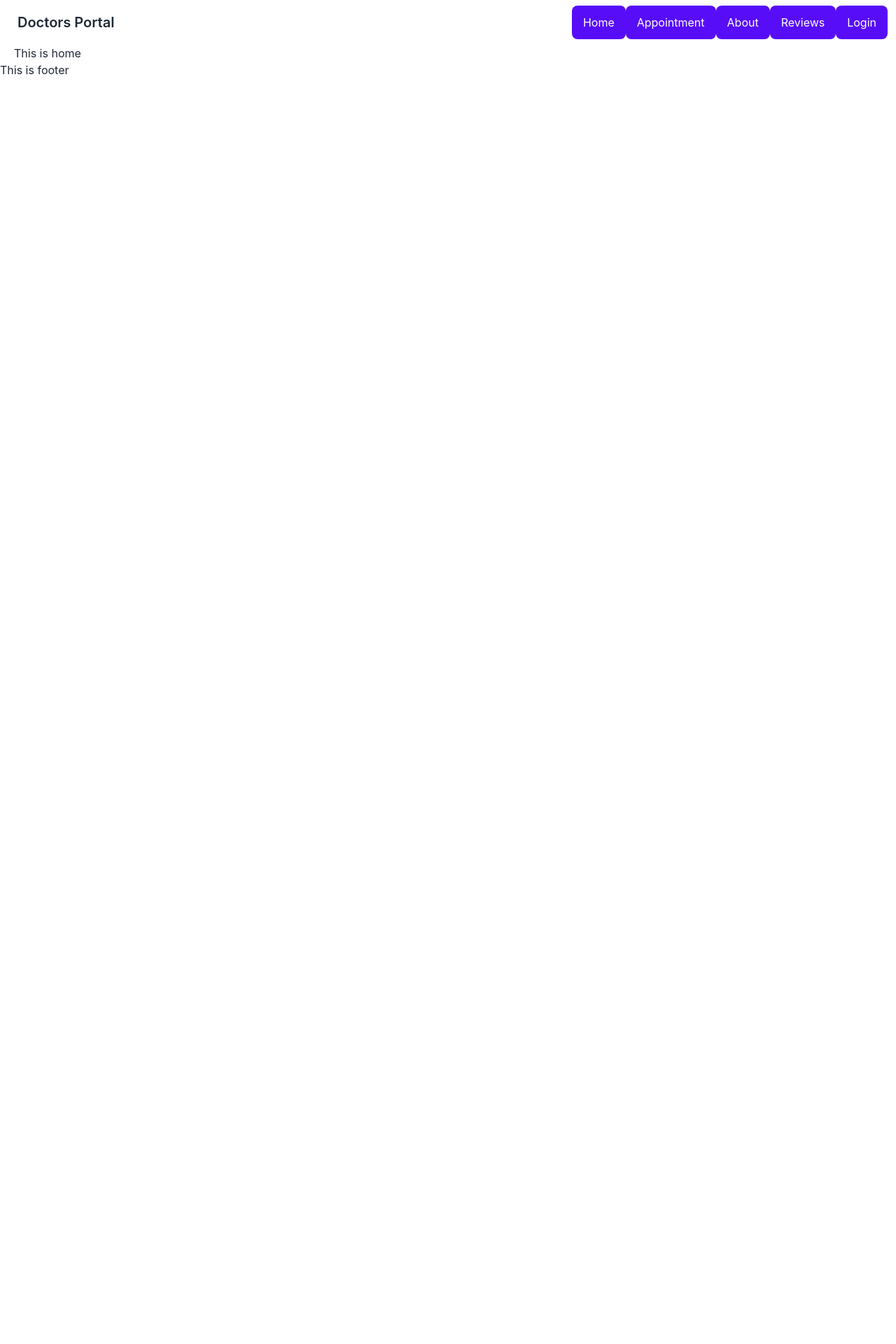
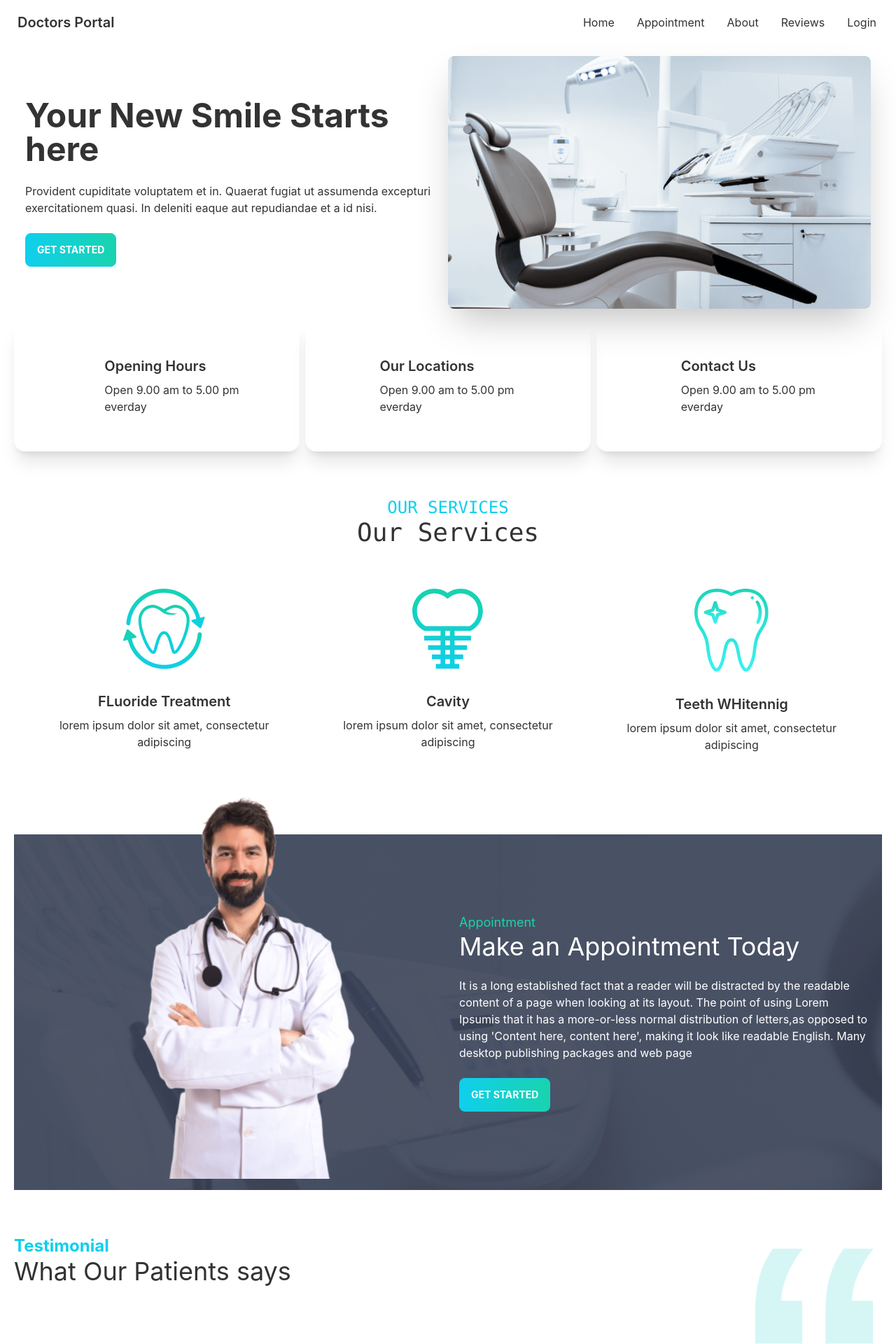
Before and after one commit to abdurrahman720/Doctors-Portal-Client, a React (Create React App) app: page / in a window 1280 px wide. Shown: the top 1920 px of the page at 70% size. Before the commit the page ends 800 px from the top, so only its background shows below. Built offline with nearby package versions, Linux system fonts and the light colour scheme.

Commit message:
working on homepage

```diff
--- a/public/index.html
+++ b/public/index.html
@@ -1,5 +1,5 @@
 <!DOCTYPE html>
-<html data-theme="light" lang="en">
+<html data-theme="doctortheme" lang="en">
   <head>
     <meta charset="utf-8" />
     <link rel="icon" href="%PUBLIC_URL%/favicon.ico" />
--- /dev/null
+++ b/src/Components/PrimaryButton.jsx
@@ -0,0 +1,11 @@
+import React from 'react';
+
+const PrimaryButton = ({children}) => {
+    return (
+        <button className="btn btn-primary bg-gradient-to-r from-primary to-secondary text-white font-bold">
+            {children}
+          </button>
+    );
+};
+
+export default PrimaryButton;
--- /dev/null
+++ b/src/Pages/Home/Banner.jsx
@@ -0,0 +1,24 @@
+import React from "react";
+import chair from "../../assets/images/chair.png";
+import PrimaryButton from "../../Components/PrimaryButton";
+
+const Banner = () => {
+  return (
+    <div className="hero  ">
+      <div className="hero-content  flex-col lg:flex-row-reverse">
+        <img  src={chair} className="rounded-lg shadow-2xl lg:w-1/2" alt="" />
+        <div>
+          <h1 className="text-5xl font-bold">Your New Smile Starts here</h1>
+          <p className="py-6">
+            Provident cupiditate voluptatem et in. Quaerat fugiat ut assumenda
+            excepturi exercitationem quasi. In deleniti eaque aut repudiandae et
+            a id nisi.
+          </p>
+          <PrimaryButton>Get Started</PrimaryButton>
+        </div>
+      </div>
+    </div>
+  );
+};
+
+export default Banner;
--- a/src/Pages/Home/Home.jsx
+++ b/src/Pages/Home/Home.jsx
@@ -1,9 +1,20 @@
 import React from 'react';
+import Banner from './Banner';
+import InfoCards from './InfoCards/InfoCards';
+import MakeAppointment from './MakeAppointment/MakeAppointment';
+import Services from './Services/Services';
+import Testimonial from './Testimonial/Testimonial';
 
 const Home = () => {
     return (
         <div className="mx-5">
-            This is home
+            <Banner></Banner>
+            <InfoCards></InfoCards>
+            <Services></Services>
+            {/* hero section to be added  */}
+            <MakeAppointment></MakeAppointment>
+
+            <Testimonial></Testimonial>
         </div>
     );
 };
--- /dev/null
+++ b/src/Pages/Home/InfoCards/InfoCard.jsx
@@ -0,0 +1,20 @@
+import React from "react";
+
+const InfoCard = ({ card }) => {
+    const {name,description,icon, bgclass} = card;
+  return (
+    <div className={`card card-side p-5 shadow-xl ${bgclass}`} >
+      <figure>
+        <img src={icon} alt="Movie" />
+      </figure>
+      <div className="card-body">
+              <h2 className="card-title">{name }</h2>
+              <p>{description }</p>
+
+          </div>
+
+    </div>
+  );
+};
+
+export default InfoCard;
--- /dev/null
+++ b/src/Pages/Home/InfoCards/InfoCards.jsx
@@ -0,0 +1,42 @@
+import React from 'react';
+import clock from '../../../assets/icons/clock.svg'
+import marker from '../../../assets/icons/marker.svg'
+import phone from '../../../assets/icons/phone.svg'
+import InfoCard from './InfoCard';
+
+const InfoCards = () => {
+
+    const cards = [
+        {
+            id: 1,
+            name: "Opening Hours",
+            description: "Open 9.00 am to 5.00 pm everday",
+            icon: clock,
+            bgClass: 'bg-gradient-to-r from-primary to-secondary'
+        },
+        {
+            id: 2,
+            name: "Our Locations",
+            description: "Open 9.00 am to 5.00 pm everday",
+            icon: marker,
+            bgClass: 'bg-accent'
+        },
+        {
+            id: 1,
+            name: "Contact Us",
+            description: "Open 9.00 am to 5.00 pm everday",
+            icon: phone,
+            bgClass: 'bg-gradient-to-r from-primary to-secondary'
+        }
+    ]
+
+    return (
+        <div className="grid grid-cols-1 md:grid-cols-3 md:gap-2">
+            {
+                cards.map(card =><InfoCard key={card.id} card={card}></InfoCard>)
+            }
+        </div>
+    );
+};
+
+export default InfoCards;
--- /dev/null
+++ b/src/Pages/Home/MakeAppointment/MakeAppointment.jsx
@@ -0,0 +1,32 @@
+import React from "react";
+import doctor from "../../../assets/images/doctor.png";
+import appointment from "../../../assets/images/appointment.png";
+import PrimaryButton from "../../../Components/PrimaryButton";
+
+
+const MakeAppointment = () => {
+  return (
+    <section className='mt-16' style={{background: `url(${appointment})`}}>
+      <div className="hero ">
+        <div className="hero-content flex-col lg:flex-row">
+          <img src={doctor} className="-mt-32 hidden md:block lg:w-1/2 rounded-lg" alt="doctor" />
+          <div className="text-white">
+            <p className="text-secondary text-lg">Appointment</p>
+            <h1 className="text-4xl  ">Make an Appointment Today</h1>
+            <p className="py-6">
+              It is a long established fact that a reader will be distracted by
+              the readable content of a page when looking at its layout. The
+              point of using Lorem Ipsumis that it has a more-or-less normal
+              distribution of letters,as opposed to using 'Content here, content
+              here', making it look like readable English. Many desktop
+              publishing packages and web page
+            </p>
+            <PrimaryButton> Get Started</PrimaryButton>
+          </div>
+        </div>
+      </div>
+    </section>
+  );
+};
+
+export default MakeAppointment;
--- /dev/null
+++ b/src/Pages/Home/Services/Service.jsx
@@ -0,0 +1,23 @@
+import React from "react";
+
+const Service = ({ service }) => {
+    const {name,description, icon} = service
+  return (
+    <div className="card  bg-base-100 ">
+      <figure className="px-10 pt-10">
+        <img
+          src={icon}
+          alt="Shoes"
+          className="rounded-xl"
+        />
+      </figure>
+      <div className="card-body items-center text-center">
+              <h2 className="card-title">{name }</h2>
+              <p>{ description}</p>
+
+      </div>
+    </div>
+  );
+};
+
+export default Service;
--- /dev/null
+++ b/src/Pages/Home/Services/Services.jsx
@@ -0,0 +1,43 @@
+import React from 'react';
+import fluoride from '../../../assets/images/fluoride.png';
+import cavity from '../../../assets/images/cavity.png';
+import whitening from '../../../assets/images/whitening.png';
+import Service from './Service';
+
+const Services = () => {
+    const servicesData = [
+        {
+            id: 1,
+            name: 'FLuoride Treatment',
+            description: 'lorem ipsum dolor sit amet, consectetur adipiscing',
+            icon: fluoride
+        },
+        {
+            id: 1,
+            name: 'Cavity',
+            description: 'lorem ipsum dolor sit amet, consectetur adipiscing',
+            icon: cavity
+        },
+        {
+            id: 1,
+            name: 'Teeth WHitennig',
+            description: 'lorem ipsum dolor sit amet, consectetur adipiscing',
+            icon: whitening
+        },
+    ]
+    return (
+        <div className="mt-16">
+             <div className="text-center">
+            <h2 className="text-2xl font-mono text-primary uppercase ">Our Services</h2>
+            <h2 className="text-4xl font-mono">Our Services</h2>
+            </div>
+            <div className="grid grid-cols-1 md:grid-cols-3 gap-4 p-5">
+                {
+                    servicesData.map(service => <Service key={service.id} service={service}></Service>)
+                }
+            </div>
+       </div>
+    );
+};
+
+export default Services;
--- /dev/null
+++ b/src/Pages/Home/Testimonial/Testimonial.jsx
@@ -0,0 +1,54 @@
+import React from 'react';
+import quote from '../../../assets/icons/quote.svg'
+import people1 from '../../../assets/images/people1.png'
+import people2 from '../../../assets/images/people2.png'
+import people3 from '../../../assets/images/people3.png'
+const Testimonial = () => {
+
+    const reviews = [
+        {
+            id: 1,
+            name: 'Winson Hanry',
+            review: 'It is a long established fact that by the readable content of a lot layout. The point of using Lorem a more-or-less normal distribu to using Content here, content',
+            location: 'California',
+            image: people1
+        },
+        {
+            id: 1,
+            name: 'Winson Hanry',
+            review: 'It is a long established fact that by the readable content of a lot layout. The point of using Lorem a more-or-less normal distribu to using Content here, content',
+            location: 'California',
+            image: people2
+        },
+        {
+            id: 1,
+            name: 'Winson Hanry',
+            review: 'It is a long established fact that by the readable content of a lot layout. The point of using Lorem a more-or-less normal distribu to using Content here, content',
+            location: 'California',
+            image: people3
+        }
+    ]
+
+    return (
+        <section className="mt-16">
+            <div  className='flex justify-between'>
+                <div >
+                    <h4 className="text-2xl text-primary font-bold">
+                        Testimonial
+                    </h4>
+                    <h2 className="text-4xl">
+                        What Our Patients says
+                    </h2>
+                </div>
+                <figure>
+                    <img className="w-24 md:w-48" src={quote} alt="" />
+                </figure>
+            </div>
+            <div>
+
+            </div>
+        </section>
+    );
+};
+
+export default Testimonial;
--- a/src/Pages/Shared/Navbar.jsx
+++ b/src/Pages/Shared/Navbar.jsx
@@ -1,29 +1,29 @@
 import React from "react";
-import { NavLink } from "react-router-dom";
+import { Link } from "react-router-dom";
 
 const Navbar = () => {
   const menuItems = (
     <React.Fragment>
       <li>
-        <NavLink to='/'>Home</NavLink>
+        <Link to="/">Home</Link>
       </li>
       <li>
-        <NavLink to='/'>Appointment</NavLink>
+        <Link to="/">Appointment</Link>
       </li>
       <li>
-        <NavLink to='/'>About</NavLink>
+        <Link to="/">About</Link>
       </li>
       <li>
-        <NavLink to='/'>Reviews</NavLink>
+        <Link to="/">Reviews</Link>
       </li>
       <li>
-        <NavLink to='/'>Login</NavLink>
+        <Link to="/">Login</Link>
       </li>
     </React.Fragment>
   );
 
   return (
-    <div className="navbar bg-base-100">
+    <div className="navbar bg-base-100 flex justify-between">
       <div className="navbar-start">
         <div className="dropdown">
           <label tabIndex={0} className="btn btn-ghost lg:hidden">
@@ -46,19 +46,16 @@ const Navbar = () => {
             tabIndex={0}
             className="menu menu-compact dropdown-content mt-3 p-2 shadow bg-base-100 rounded-box w-52"
           >
-            {menuItems}
+           {menuItems}
           </ul>
         </div>
-        <NavLink className="btn btn-ghost normal-case text-xl">
-          Doctors Portal
-        </NavLink>
+        <Link className="btn btn-ghost normal-case text-xl">Doctors Portal</Link>
       </div>
-      <div className="navbar-end hidden lg:flex">
-        <ul className="menu menu-horizontal px-1">{menuItems}</ul>
+      <div className="navbar-center hidden lg:flex">
+        <ul className="menu menu-horizontal px-1">
+          {menuItems}
+        </ul>
       </div>
-      {/* <div className="navbar-end">
-          <NavLink className="btn">Get started</NavLink>
-        </div> */}
     </div>
   );
 };
--- a/tailwind.config.js
+++ b/tailwind.config.js
@@ -1,10 +1,33 @@
 /** @type {import('tailwindcss').Config} */
 module.exports = {
-  content: [
-    "./src/**/*.{js,jsx,ts,tsx}",
-  ],
+  content: ["./src/**/*.{js,jsx,ts,tsx}"],
+  daisyui: {
+    themes: [
+      {
+        doctortheme: {
+          primary: "#0FCFEC",
+
+          secondary: "#19D3AE",
+
+          accent: "#3A4256",
+
+          neutral: "#3D4451",
+
+          "base-100": "#FFFFFF",
+
+          info: "#3ABFF8",
+
+          success: "#36D399",
+
+          warning: "#FBBD23",
+
+          error: "#F87272",
+        },
+      },
+    ],
+  },
   theme: {
     extend: {},
   },
   plugins: [require("daisyui")],
-}
+};
```
